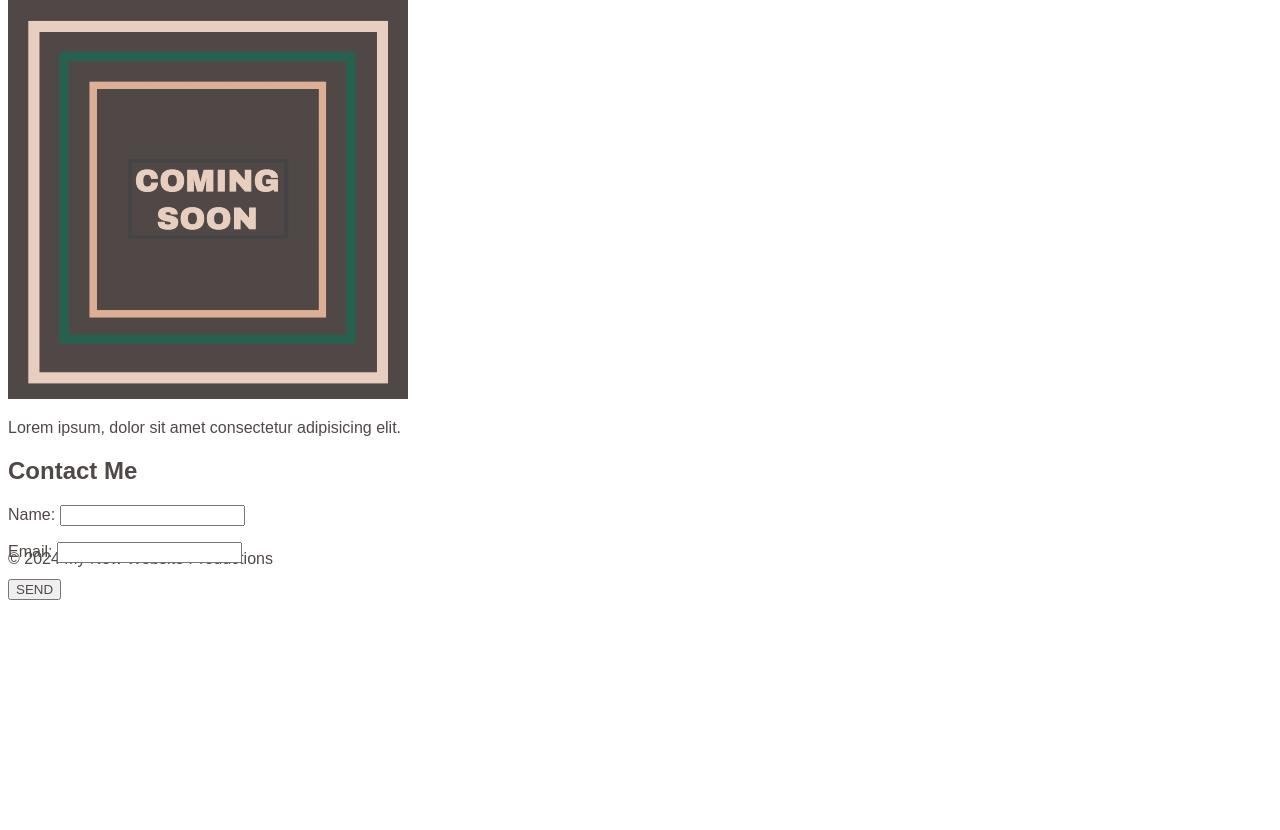
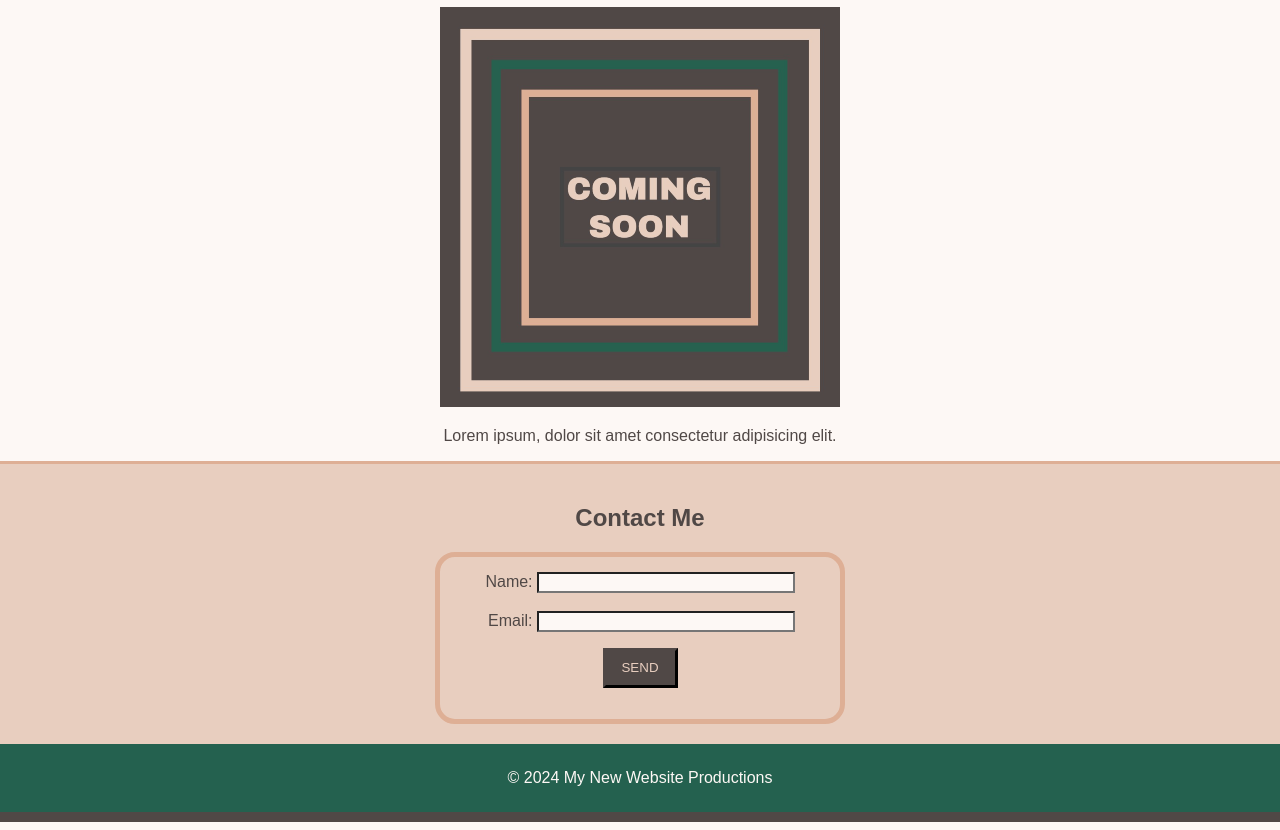
Before and after one commit to illakaya/sample-landing-page, a plain HTML site: page index.html in a window 1280 px wide. Shown: the part 147-977 px from the top of the page. Before the commit the page ends 800 px from the top, so only its background shows below. Drawn offline with Linux system fonts and the light colour scheme.

Commit message:
styled the main body and footer of the webpage

```diff
--- a/assets/style.css
+++ b/assets/style.css
@@ -2,6 +2,82 @@
     /* introduce a san serif font family */
     font-family: Arial, Helvetica, sans-serif;
     color: #504846;
+    background-color: #FDF8F5;
+    margin-left: 0px;
+    margin-right: 0px;
+}
+
+main {
+    text-align: center;
+}
+
+form {
+    text-align: right;
+}
+
+label {
+    background-color: inherit;
+}
+
+input {
+    width: 250px;
+}
+
+button {
+    height: 40px;
+    width: 75px;
+    color: #E8CEBF;
+    background-color: #504846;
+    border: #504846 3px outset;
+}
+
+footer {
+    text-align: center;
+    background-color: #24614f;
+    color: #FDF8F5;
+    padding: 25px;
+    border-bottom: #504846 10px solid;
+}
+
+.header-link {
+    /* ensure links are displayed side-by-side with space */
+    display: inline;
+    padding-right: 20px;
+    color: #FDF8F5;
+    text-decoration-line: none;
+    /* inherit background colour from the header */
+    background-color: inherit;
+}
+
+.form {
+    background-color: #E8CEBF;
+    border-top: #deaf95 3px solid;
+    padding: 20px;
+    text-align: center;
+}
+
+.form-box {
+    padding: 15px 45px;
+    background-color: inherit;
+    border: #deaf95 solid 5px;
+    border-radius: 20px;
+    width: 310px;
+    margin: auto;
+}
+
+.form-color {
+    background-color: inherit;
+}
+
+div.placeholder {
+    /* position content below the nav bar. note that the height is 66px because of the height of the nav bar + border width */
+    position: relative;
+    height: 66px;
+}
+
+#form-button {
+    background-color: inherit;
+    text-align: center;
 }
 
 #top-nav-bar {
@@ -21,24 +97,10 @@
     line-height: 56px;
 }
 
-main {
-    /* position content below the nav bar */
-    position: relative;
-    display: block;
-    top: 66px;
-}
-
-.header-link {
-    /* ensure links are displayed side-by-side with space */
-    display: inline;
-    padding-right: 20px;
-    color: white;
-    text-decoration-line: none;
-}
-
 /* colour palette
 #504846 brown
 #444446 dark grey
 #DEAF95 sand
 #E8CEBF cream
+#FDF8F5 beige
 #24614F dark green */
--- a/index.html
+++ b/index.html
@@ -18,15 +18,20 @@
     <body>
         <header id="top-nav-bar">
             <!-- add an unordered list to the header as a place holder for the three link -->
-            <!-- change to paragraph with links -->
-            <p class="header-link">Github</p>
-            <p class="header-link">Portfolio</p>
-            <p class="header-link">Contact</p>
+            <!-- change to paragraph with no links -->
+            <a href="" class="header-link">Github</a>
+            <a href="" class="header-link">Portfolio</a>
+            <a href="" class="header-link">Contact</a>
         </header>
+
+        <!-- add space as a placeholder so main content starts underneath nav bar -->
+        <div class="placeholder">
+            place holder
+        </div>
 
         <main>
             <div>
-                <h1>My New Website</h1>
+                <h1><strong>New Website</strong></h1>
             </div>
 
             <section>
@@ -34,19 +39,29 @@
                 <p>Lorem ipsum, dolor sit amet consectetur adipisicing elit.</p>
             </section>
 
-            <section>
+
+        </main>
+
+        <section class="form">
                 <!-- create a contact form -->
-                <h2>Contact Me</h2>
-                <!-- user inputs their name and email -->
-                <p>Name: <input></p>
-                <p>Email: <input></p>
-                <!-- provide a submission button -->
-                <p><button type="submit" >SEND</button></p>
-            </section>
-        </main>
+                <h2 class="form-color">Contact Me</h2>
+                <form class="form-box
+                ">
+                    <!-- user inputs their name and email -->
+                    <!-- change to a form section rather than div -->
+                    <label for="user-name">Name:</label>
+                    <input type="text" name="user-name"> <br> <br>
+                    <label for="user-email">Email:</label>
+                    <input type="text" name="user-email">
+                    </div>
+                    <!-- provide a submission button -->
+                    <p id="form-button"><button type="submit" >SEND</button></p>
+                </form>
+
+        </section>
 
         <footer>
             <!-- adding a footer -->
-            <p>&copy; 2024 My New Website Productions</p>
+            &copy; 2024 My New Website Productions
         </footer>
     </body>
```
